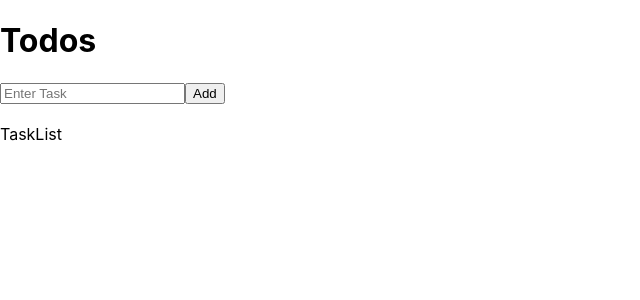
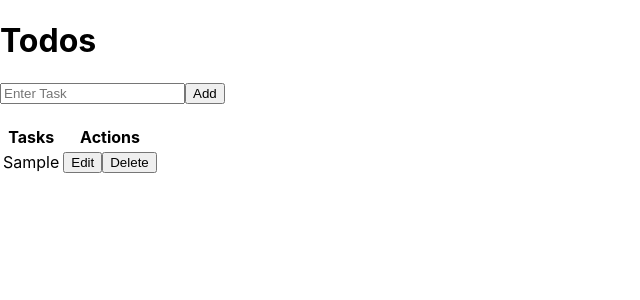
Before and after one commit to dhanasp/react-todo-app, a React (Create React App) app: page / in a window 1280 px wide. Both pictures are taken after typing "Sample" into the empty fields and a click on the button "Add". Shown: the top 300 px of the page, without its empty margins (0-640 px from the left). Built offline with nearby package versions, Linux system fonts and the light colour scheme.

Commit message:
Add taskList component

```diff
--- a/src/components/Main.js
+++ b/src/components/Main.js
@@ -28,7 +28,7 @@ class Main extends Component {
                 <div>
                     <CreateTask createTaskForTodo={this.createTask}/>
                     <br/>
-                    <TaskList/>
+                    <TaskList tasks={this.state.tasks}/>
                 </div>
             </div>
         );
--- /dev/null
+++ b/src/components/TaskItem.js
@@ -0,0 +1,21 @@
+import React, {Component} from 'react';
+
+class TaskItem extends Component {
+    constructor(props) {
+        super(props);
+    }
+
+    render() {
+        return (
+            <tr>
+                <td>{this.props.taskItem.task}</td>
+                <td>
+                    <button>Edit</button>
+                    <button>Delete</button>
+                </td>
+            </tr>
+        );
+    }
+}
+
+export default TaskItem;
--- a/src/components/TaskList.js
+++ b/src/components/TaskList.js
@@ -1,11 +1,20 @@
 import React, {Component} from 'react';
+import TaskItem from "./TaskItem";
 
 class TaskList extends Component {
     render() {
         return (
-            <div>
-                TaskList
-            </div>
+            <table>
+                <thead>
+                <tr>
+                    <th>Tasks</th>
+                    <th>Actions</th>
+                </tr>
+                </thead>
+                <tbody>
+                {this.props.tasks.map((task, index) => <TaskItem key={index} taskItem={task} id={index}/>)}
+                </tbody>
+            </table>
         );
     }
 }
```
